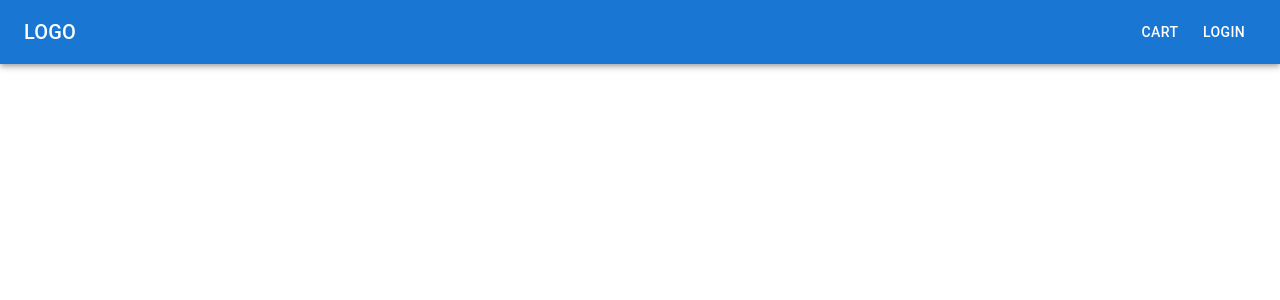
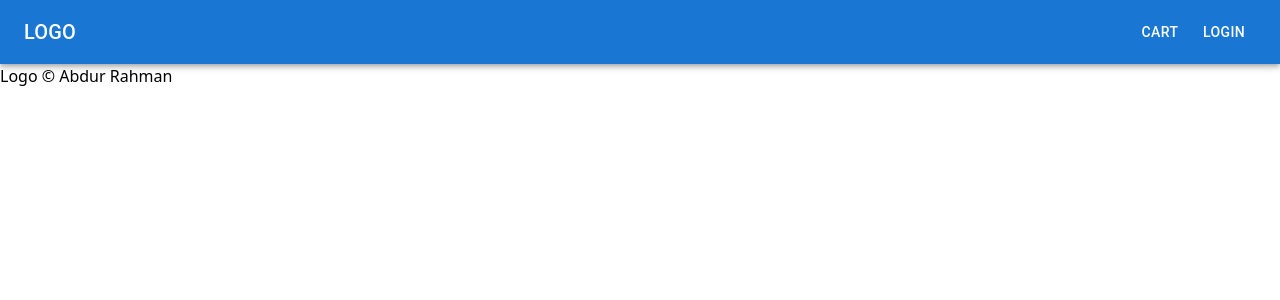
Before and after one commit to abdurrahmansoftw/MERN_ECO, a React (Vite) app in the folder frontend/: page / in a window 1280 px wide. Shown: the top 300 px of the page. Built offline with nearby package versions, Linux system fonts and the light colour scheme.

Commit message:
footer add

```diff
--- a/frontend/src/App.jsx
+++ b/frontend/src/App.jsx
@@ -1,7 +1,13 @@
+import Footer from './components/Footer'
 import Navbar from './components/Navbar'
 
 const App = () => {
-  return <Navbar />
+  return (
+    <>
+      <Navbar />
+      <Footer />
+    </>
+  )
 }
 
 export default App
--- /dev/null
+++ b/frontend/src/components/Footer.jsx
@@ -0,0 +1,9 @@
+const Footer = () => {
+  return (
+    <div>
+      <p>Logo &copy; Abdur Rahman {new Date().toLocaleDateString}</p>
+    </div>
+  )
+}
+
+export default Footer
```
